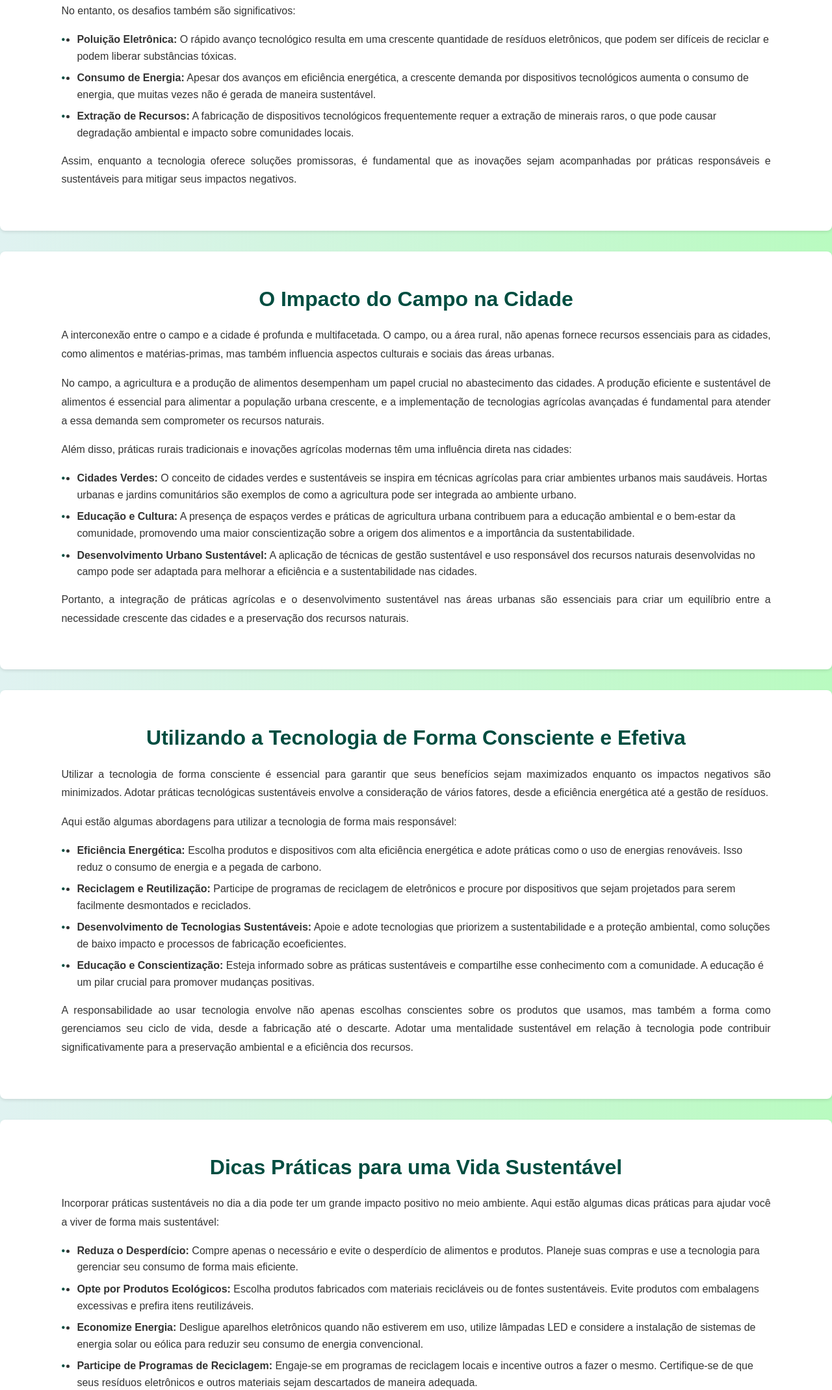
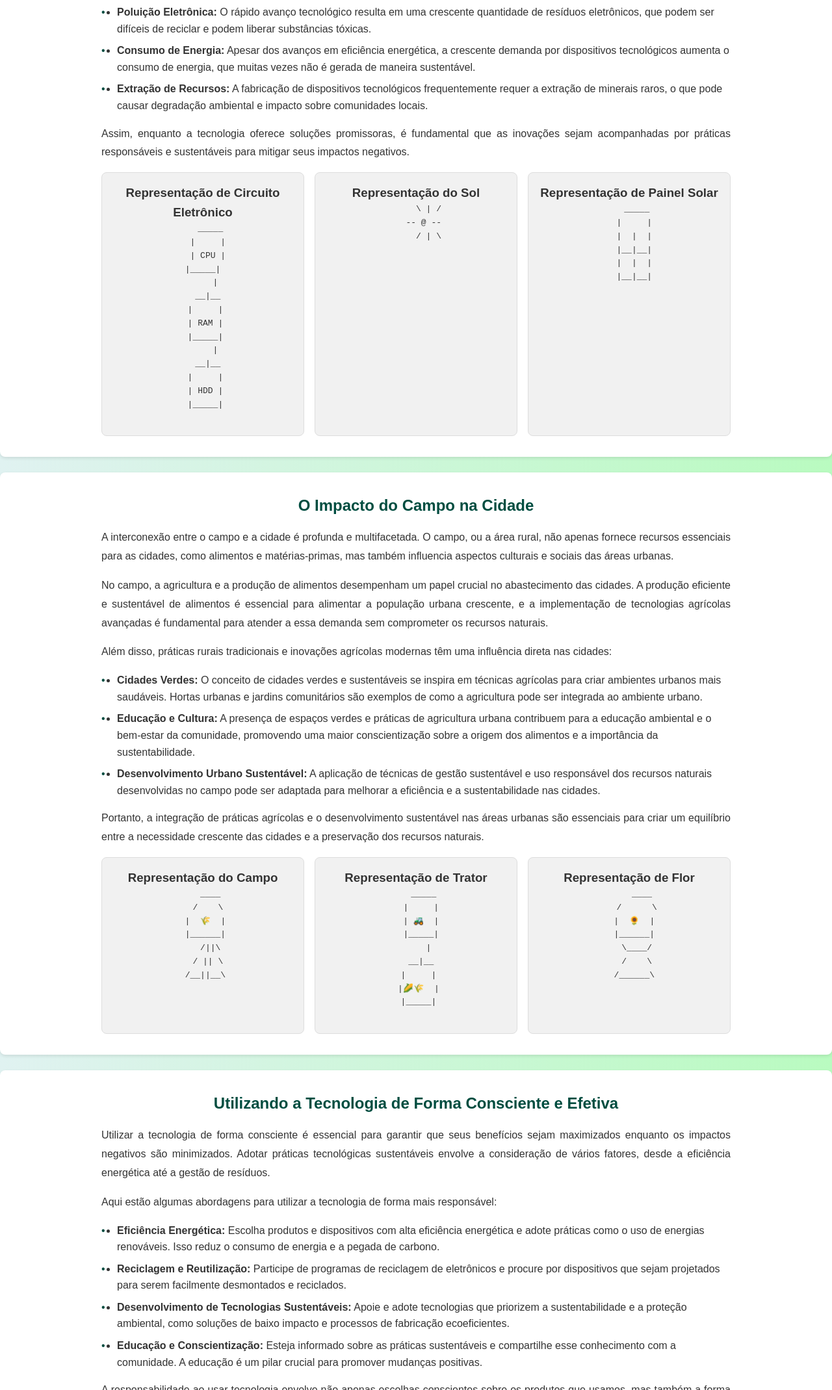
Before and after one commit to MasterJavaScript/Agrinho2024, a plain HTML site: page index.html in a window 1280 px wide. Shown: the part 661-2800 px from the top of the page at 65% size. Drawn offline with Linux system fonts and the light colour scheme.

Commit message:
Feat: adicionando figuras

```diff
--- a/index.html
+++ b/index.html
@@ -66,6 +66,46 @@
                 Assim, enquanto a tecnologia oferece soluções promissoras, é fundamental que as inovações sejam
                 acompanhadas por práticas responsáveis e sustentáveis para mitigar seus impactos negativos.
             </p>
+            <div class="figure-container">
+                <div class="figure-item">
+                    <h3>Representação de Circuito Eletrônico</h3>
+                    <pre>
+   _____
+  |     |
+  | CPU |
+  |_____|
+     |
+  __|__
+ |     |
+ | RAM |
+ |_____|
+     |
+  __|__
+ |     |
+ | HDD |
+ |_____|
+                    </pre>
+                </div>
+                <div class="figure-item">
+                    <h3>Representação do Sol</h3>
+                    <pre>
+     \ | /
+   -- @ --
+     / | \
+                    </pre>
+                </div>
+                <div class="figure-item">
+                    <h3>Representação de Painel Solar</h3>
+                    <pre>
+   _____
+  |     |
+  |  |  |
+  |__|__|
+  |  |  |
+  |__|__|
+                    </pre>
+                </div>
+            </div>
         </div>
     </section>
 
@@ -103,6 +143,46 @@
                 essenciais para criar um equilíbrio entre a necessidade crescente das cidades e a preservação dos
                 recursos naturais.
             </p>
+            <div class="figure-container">
+                <div class="figure-item">
+                    <h3>Representação do Campo</h3>
+                    <pre>
+   ____
+  /    \
+ |  🌾  |
+ |______|
+   /||\
+  / || \
+ /__||__\
+                    </pre>
+                </div>
+                <div class="figure-item">
+                    <h3>Representação de Trator</h3>
+                    <pre>
+   _____
+  |     |
+  | 🚜  |
+  |_____|
+     |
+  __|__
+ |     |
+ |🌽🌾  |
+ |_____|
+                    </pre>
+                </div>
+                <div class="figure-item">
+                    <h3>Representação de Flor</h3>
+                    <pre>
+     ____
+   /      \
+  |  🌻  |
+  |______|
+   \____/
+   /    \
+  /______\
+                    </pre>
+                </div>
+            </div>
         </div>
     </section>
 
@@ -133,9 +213,46 @@
             <p>
                 A responsabilidade ao usar tecnologia envolve não apenas escolhas conscientes sobre os produtos que
                 usamos, mas também a forma como gerenciamos seu ciclo de vida, desde a fabricação até o descarte. Adotar
-                uma mentalidade sustentável em relação à tecnologia pode contribuir significativamente para a
-                preservação ambiental e a eficiência dos recursos.
+                uma mentalidade sustentável em relação à tecnologia pode contribuir significativamente para um futuro
+                mais verde.
             </p>
+            <div class="figure-container">
+                <div class="figure-item">
+                    <h3>Representação de Computador</h3>
+                    <pre>
+  _________
+ |  ____  |
+ | |____| |
+ |_______|
+ |  ____  |
+ | |____| |
+ |_______|
+                    </pre>
+                </div>
+                <div class="figure-item">
+                    <h3>Representação de Reciclador</h3>
+                    <pre>
+   ______
+  /      \
+ |  ♻️  |
+  \______/
+    |  |
+   _|__|_
+                    </pre>
+                </div>
+                <div class="figure-item">
+                    <h3>Representação de Lâmpada</h3>
+                    <pre>
+   ____
+  /    \
+ | 💡  |
+  \____/
+     |
+    / \
+   /___\
+                    </pre>
+                </div>
+            </div>
         </div>
     </section>
 
@@ -143,30 +260,59 @@
         <div class="container">
             <h2>Dicas Práticas para uma Vida Sustentável</h2>
             <p>
-                Incorporar práticas sustentáveis no dia a dia pode ter um grande impacto positivo no meio ambiente. Aqui
-                estão algumas dicas práticas para ajudar você a viver de forma mais sustentável:
+                Implementar práticas sustentáveis no dia a dia pode parecer desafiador, mas pequenas ações podem fazer
+                uma grande diferença. Aqui estão algumas dicas práticas para ajudar você a adotar um estilo de vida mais
+                sustentável:
             </p>
             <ul>
-                <li><strong>Reduza o Desperdício:</strong> Compre apenas o necessário e evite o desperdício de alimentos
-                    e produtos. Planeje suas compras e use a tecnologia para gerenciar seu consumo de forma mais
-                    eficiente.</li>
-                <li><strong>Opte por Produtos Ecológicos:</strong> Escolha produtos fabricados com materiais recicláveis
-                    ou de fontes sustentáveis. Evite produtos com embalagens excessivas e prefira itens reutilizáveis.
-                </li>
-                <li><strong>Economize Energia:</strong> Desligue aparelhos eletrônicos quando não estiverem em uso,
-                    utilize lâmpadas LED e considere a instalação de sistemas de energia solar ou eólica para reduzir
-                    seu consumo de energia convencional.</li>
-                <li><strong>Participe de Programas de Reciclagem:</strong> Engaje-se em programas de reciclagem locais e
-                    incentive outros a fazer o mesmo. Certifique-se de que seus resíduos eletrônicos e outros materiais
-                    sejam descartados de maneira adequada.</li>
-                <li><strong>Apoie Iniciativas Locais:</strong> Apoie empresas e projetos que promovem a sustentabilidade
-                    e a proteção ambiental. A compra de produtos locais e sustentáveis contribui para a economia local e
-                    reduz a pegada de carbono associada ao transporte.</li>
+                <li><strong>Reduza o Desperdício:</strong> Seja consciente sobre o uso de recursos e tente minimizar o
+                    desperdício, como o desperdício de alimentos e água. Recicle e reutilize sempre que possível.</li>
+                <li><strong>Pratique a Mobilidade Sustentável:</strong> Use transporte público, bicicletas ou caminhe
+                    sempre que possível para reduzir a emissão de gases poluentes.</li>
+                <li><strong>Participe de Iniciativas Locais:</strong> Envolva-se em projetos e iniciativas locais que
+                    promovam a sustentabilidade e a conservação ambiental, como hortas comunitárias e eventos de
+                    reciclagem.</li>
             </ul>
             <p>
-                Essas práticas, quando integradas à sua rotina, podem contribuir para um futuro mais sustentável e
-                ajudar a preservar o meio ambiente para as futuras gerações.
+                Pequenas mudanças em nossas rotinas podem fazer uma grande diferença para o meio ambiente. Ao adotar
+                práticas sustentáveis, você contribui para a criação de um futuro mais verde e saudável.
             </p>
+            <div class="figure-container">
+                <div class="figure-item">
+                    <h3>Representação de Edifício Urbano</h3>
+                    <pre>
+ _______
+|     |
+|_   _|
+| | | |
+|_|_|_|
+                    </pre>
+                </div>
+                <div class="figure-item">
+                    <h3>Representação de Árvore</h3>
+                    <pre>
+   ___
+  /   \
+ /     \
+|       |
+ \      /
+  \___/
+    |
+    |
+    __|__
+                    </pre>
+                </div>
+                <div class="figure-item">
+                    <h3>Representação de Lixeira de Reciclagem</h3>
+                    <pre>
+   _____
+  | ♻️ |
+  |_____|
+  /   \
+    |_____|
+                    </pre>
+                </div>
+            </div>
         </div>
     </section>
 
--- a/styles.css
+++ b/styles.css
@@ -16,7 +16,7 @@ body {
 /* Container */
 .container {
     width: 90%;
-    max-width: 1200px;
+    max-width: 1000px;
     margin: auto;
     padding: 0 1rem;
 }
@@ -25,20 +25,20 @@ body {
 header {
     background: #004d40;
     color: #fff;
-    padding: 2rem 0;
+    padding: 1.5rem 0;
     text-align: center;
     box-shadow: 0 2px 5px rgba(0, 0, 0, 0.1);
 }
 
 header h1 {
     margin-bottom: 0.5rem;
-    font-size: 2.5rem;
+    font-size: 2rem;
 }
 
 .subtitle {
-    font-size: 1.2rem;
+    font-size: 1rem;
     color: #b9fbc0;
-    margin-bottom: 1.5rem;
+    margin-bottom: 1rem;
 }
 
 nav ul {
@@ -49,7 +49,7 @@ nav ul {
 
 nav ul li {
     display: inline;
-    margin: 0 1rem;
+    margin: 0 0.5rem;
 }
 
 nav ul li a {
@@ -65,17 +65,17 @@ nav ul li a:hover {
 
 /* Estilos das seções */
 section {
-    padding: 3rem 1rem;
+    padding: 2rem 1rem;
     background: #ffffff;
     border-radius: 8px;
     box-shadow: 0 2px 5px rgba(0, 0, 0, 0.1);
-    margin-bottom: 2rem;
+    margin-bottom: 1.5rem;
 }
 
 section h2 {
     color: #004d40;
     margin-bottom: 1rem;
-    font-size: 2rem;
+    font-size: 1.5rem;
     text-align: center;
 }
 
@@ -102,6 +102,24 @@ li::before {
     left: -1.5rem;
 }
 
+/* Grid para figuras */
+.figure-container {
+    display: flex;
+    flex-wrap: wrap;
+    gap: 1rem;
+    justify-content: center;
+}
+
+.figure-item {
+    background: #f1f1f1;
+    border: 1px solid #ddd;
+    border-radius: 8px;
+    padding: 1rem;
+    text-align: center;
+    flex: 1;
+    min-width: 200px;
+}
+
 /* Estilos do footer */
 footer {
     background: #004d40;
@@ -125,7 +143,7 @@ footer {
 
 @media (max-width: 768px) {
     section h2 {
-        font-size: 1.5rem;
+        font-size: 1.2rem;
     }
 
     section p {
```
